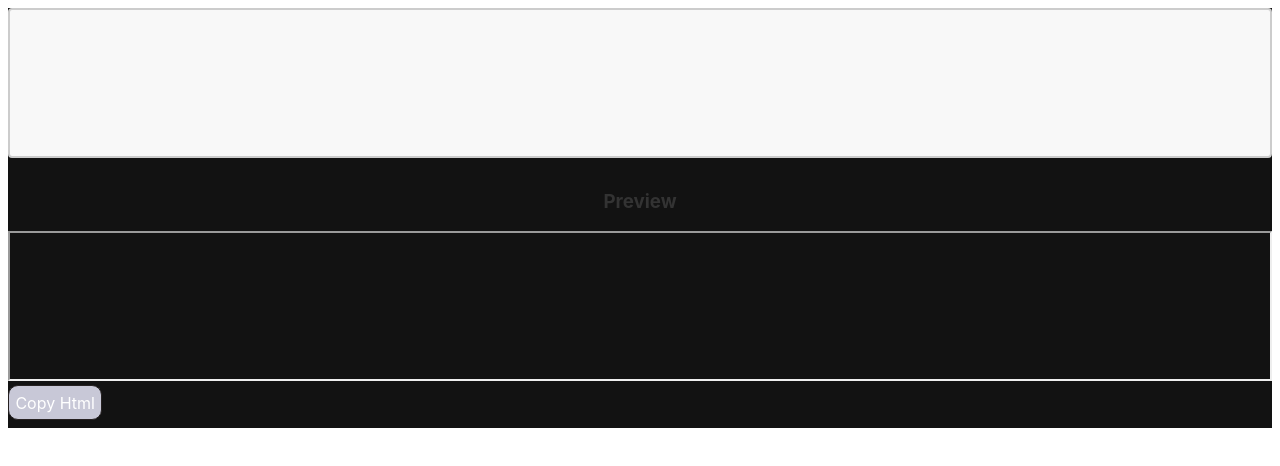
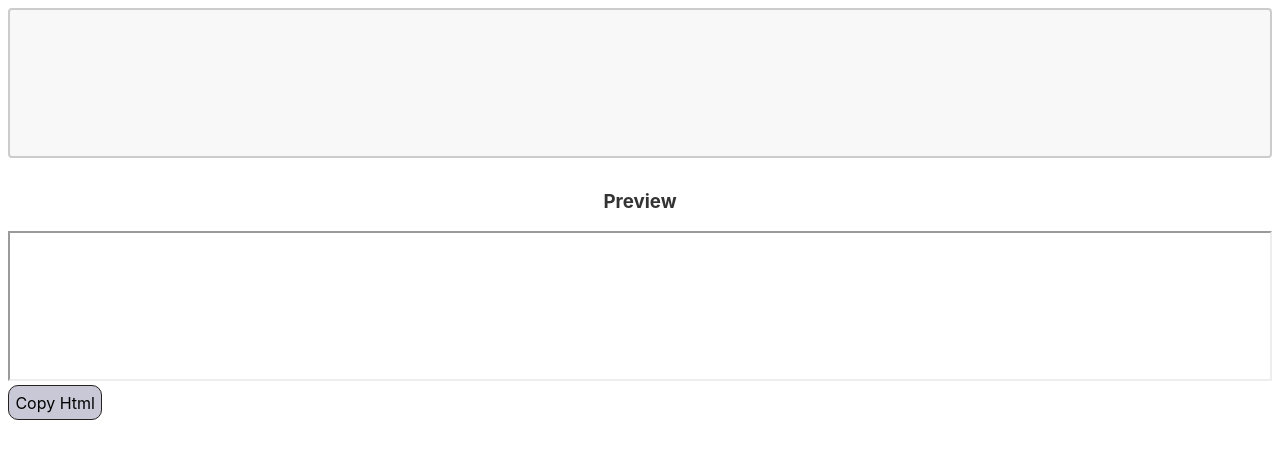
Before and after one commit to CyzmiX/MarkedUp, a Svelte app: page / in a window 1280 px wide. Shown: the top 466 px of the page. Built offline with nearby package versions, Linux system fonts and the light colour scheme.

Commit message:
Update App.svelte

```diff
--- a/src/App.svelte
+++ b/src/App.svelte
@@ -15,7 +15,7 @@
 
 <style>
 	textarea {
-		color: white;
+		color: black;
 		width: 100%;
 		height: 150px;
 		padding: 12px 20px;
@@ -38,7 +38,7 @@
 		background-color: rgb(200, 200, 215);
 		border: 1.5px solid rgb(38, 33, 33);
 		border-radius: 10px;
-		color: white;
+		color: black;
 
 		transition: border-radius 0.35s;
 	}
@@ -52,10 +52,6 @@
 		height: 150px;
 		padding: 12px 20px;
 		box-sizing: border-box;
-		color: white;
-	}
-
-	* {
-		background-color: #121212;
+		color: black;
 	}
 </style>
```
